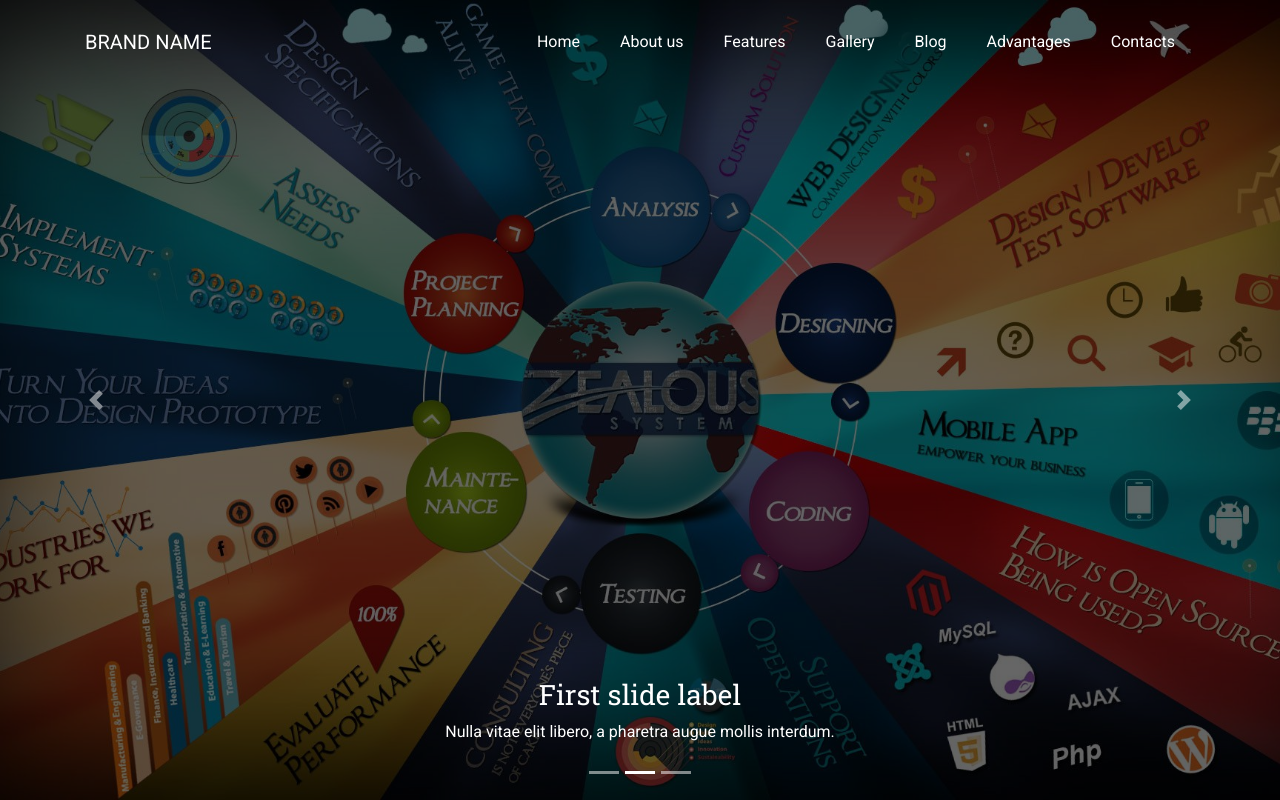
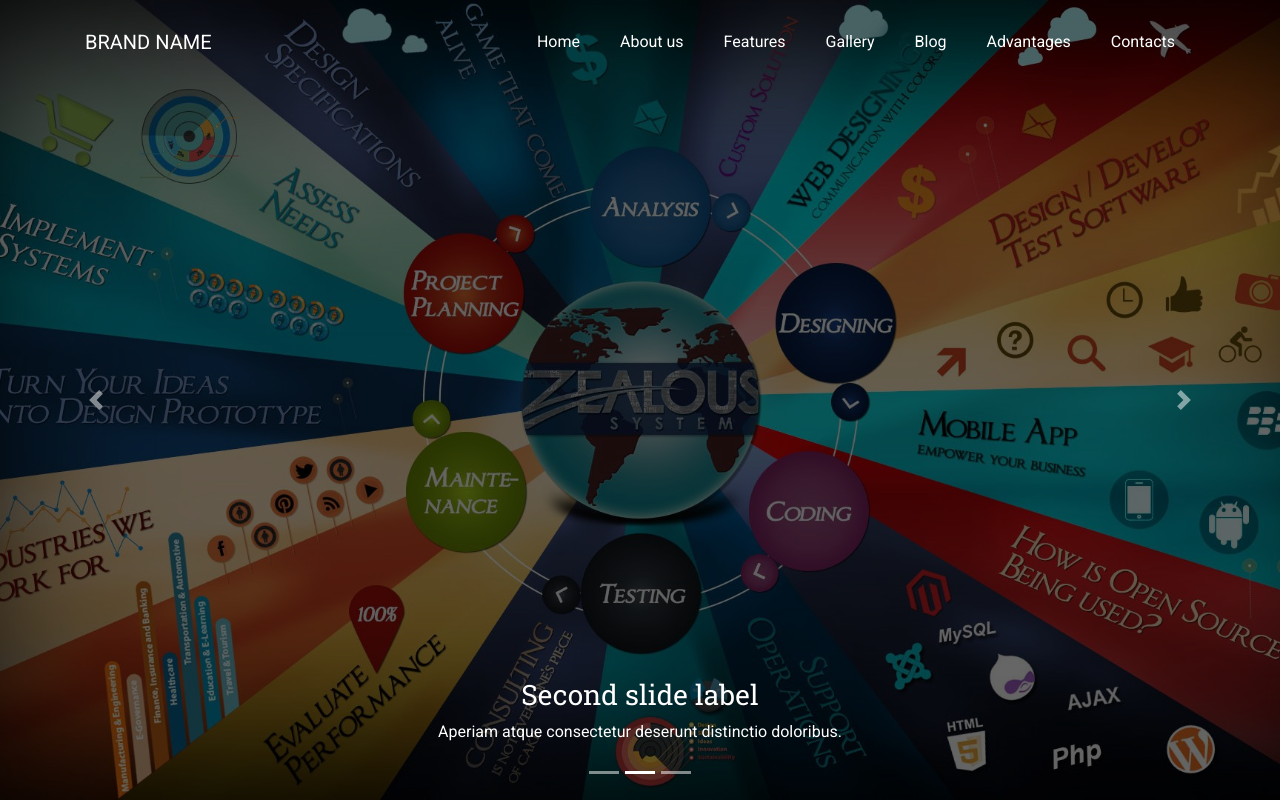
Before and after one commit to Alecto/landing-page, a website: page index.html in a window 1280 px wide. Shown: the top 800 px of the page. Drawn offline with Linux system fonts and the light colour scheme.

Commit message:
Обновление содержимого карусели.

```diff
--- a/index.html
+++ b/index.html
@@ -67,7 +67,7 @@
       </ol>
       <div class="carousel-inner">
         <div class="slider__item carousel-item vh-100 active" style="background-image:url(assets/img/slides/slide1.jpg);">
-          <div class="slider__overlay" style="background-color: #000000; opacity: 0.2;"></div>
+          <div class="slider__overlay" style="background-color: #000000; opacity: 0.5;"></div>
           <div class="carousel-caption d-none d-md-block">
             <h3>First slide label</h3>
             <p>Nulla vitae elit libero, a pharetra augue mollis interdum.</p>
@@ -76,15 +76,15 @@
         <div class="slider__item carousel-item vh-100" style="background-image:url(assets/img/slides/slide2.jpg);">
           <div class="slider__overlay" style="background-color: #000000; opacity: 0.6;"></div>
           <div class="carousel-caption d-none d-md-block">
-            <h3>First slide label</h3>
-            <p>Nulla vitae elit libero, a pharetra augue mollis interdum.</p>
+            <h3>Second slide label</h3>
+            <p>Aperiam atque consectetur deserunt distinctio doloribus.</p>
           </div>
         </div>
         <div class="slider__item carousel-item vh-100" style="background-image:url(assets/img/slides/slide3.jpg);">
           <div class="slider__overlay" style="background-color: #000000; opacity: 0.6;"></div>
           <div class="carousel-caption d-none d-md-block">
-            <h3>First slide label</h3>
-            <p>Nulla vitae elit libero, a pharetra augue mollis interdum.</p>
+            <h3>Third slide label</h3>
+            <p>Debitis dolores ea eaque ipsam nostrum quas reiciendis.</p>
           </div>
         </div>
       </div>
```
Also changed, not shown: assets/img/slides/slide1.jpg.
